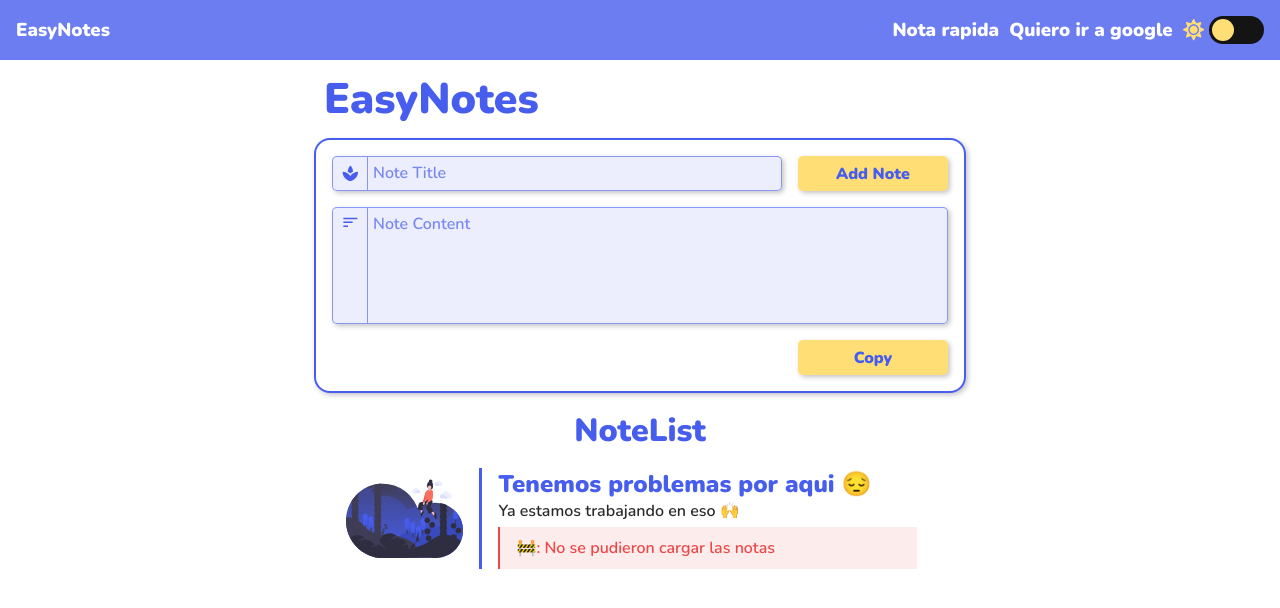
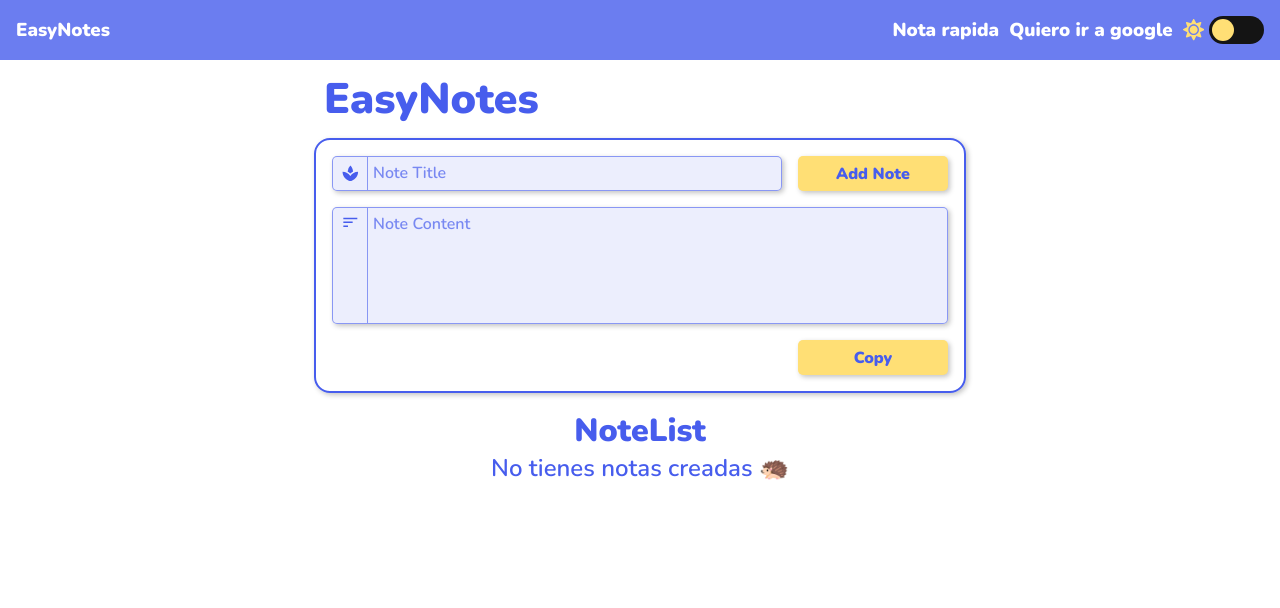
Before and after one commit to Geaglts/EasyNotes, a React app: page /fast in a window 1280 px wide. Shown: the top 608 px of the page. Built offline with nearby package versions, Linux system fonts and the light colour scheme.

Commit message:
Cambie el get de notas

```diff
--- a/src/storage.ts
+++ b/src/storage.ts
@@ -18,7 +18,7 @@ export const noteStorage = {
     return new Promise((resolve, reject) => {
       setTimeout(() => {
         const notes = JSON.parse(localStorage.getItem(NOTES) || '[]');
-        if (notes) reject('No se pudieron cargar las notas');
+        if (!notes) reject('No se pudieron cargar las notas');
         resolve(notes);
       }, 1000);
     });
```
